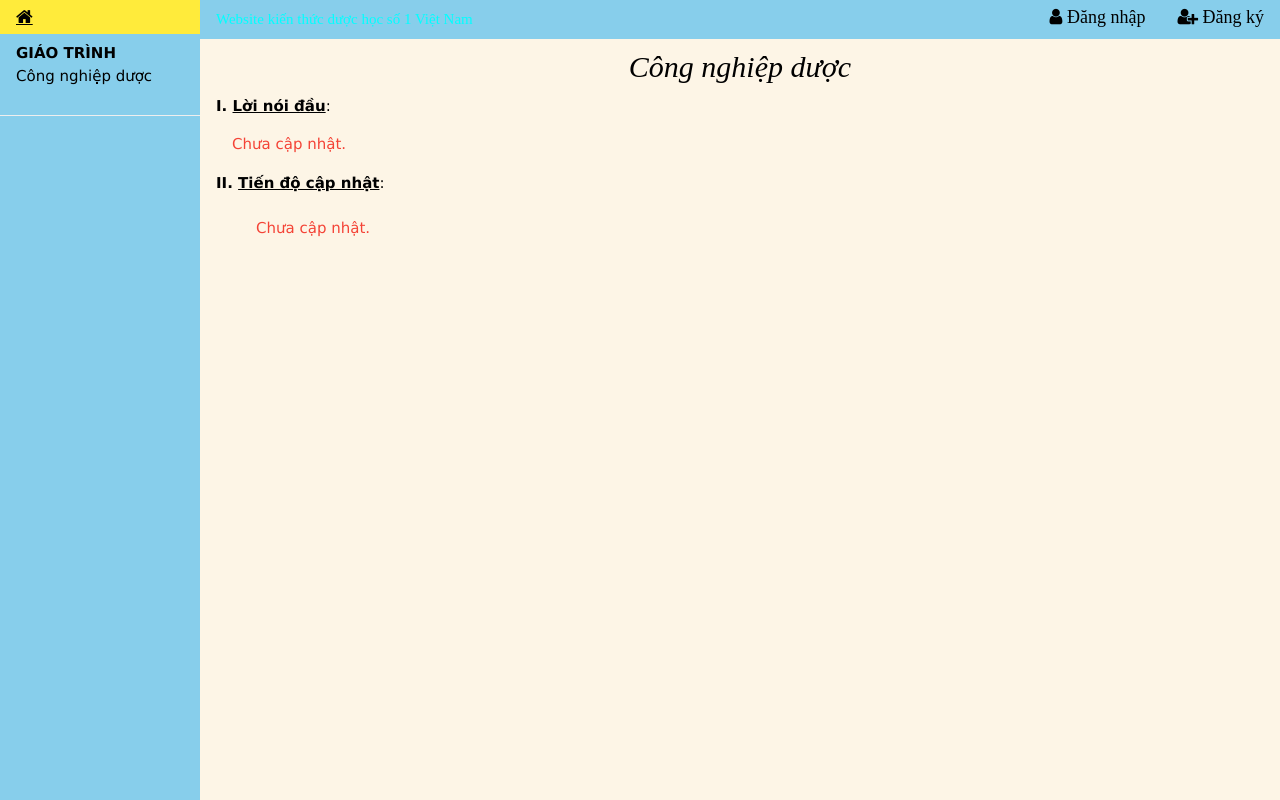
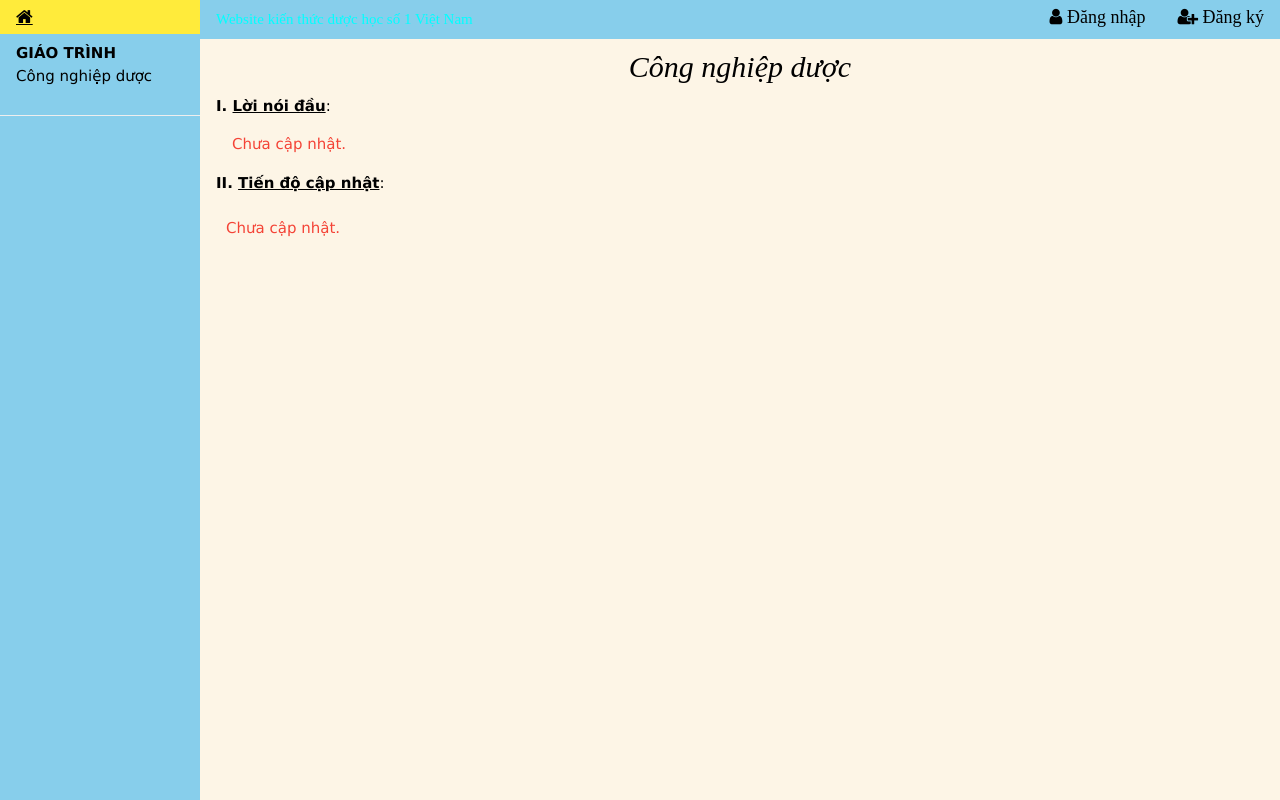
Before and after one commit to alibaba1233456789/hieu_nguyen123, a Django app: page /cong-nghiep-duoc/ in a window 1280 px wide. Run offline with Django 3.2, Linux system fonts and the light colour scheme.

Commit message:
Update now

```diff
--- a/templates/base.html
+++ b/templates/base.html
@@ -10,8 +10,8 @@
   <style>
     hr.hr-black { border-top: 1px solid lightblue; }
     ol.ol-padding { padding: 0px 0px 0px 0px; }
-    ul.ul-padding { padding: 0px 0px 0px 20px; }
-    ul.padding-10px { padding: 0px 0px 0px 10px; }
+    ul,ol.ul-padding { padding: 0px 0px 0px 20px; }
+    ul,ol.padding-10px { padding: 0px 0px 0px 10px; }
     @media screen and (max-width: 1000px) { .reset { font-size: 0.75em; } }
     ul.a {list-style-type: circle;}
     ul.b {list-style-type: square;}
```
